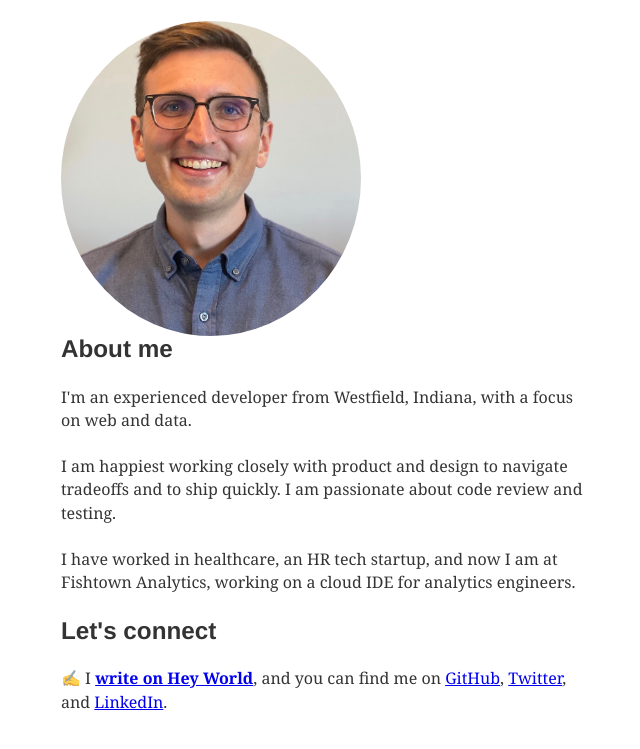
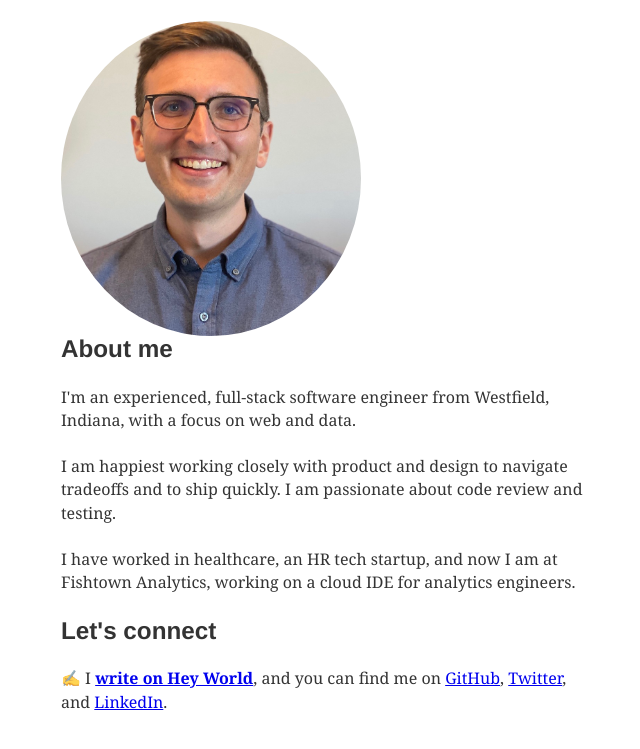
Before and after one commit to davidharting/personal-site, a Gatsby site: page / in a window 1280 px wide. Shown: the part 119-868 px from the top of the page, without its empty margins (318-958 px from the left). Built offline with nearby package versions, Linux system fonts and the light colour scheme; Gatsby itself is replaced by a stand-in of ours; what typography-theme-st-annes would draw is missing.

Commit message:
more cleanup

```diff
--- /dev/null
+++ b/src/components/Avatar.tsx
@@ -0,0 +1,33 @@
+import * as React from "react";
+import { graphql, useStaticQuery } from "gatsby";
+import { GatsbyImage, IGatsbyImageData } from "gatsby-plugin-image";
+
+interface Query {
+  avatar: {
+    childImageSharp: {
+      gatsbyImageData: IGatsbyImageData;
+    };
+  };
+}
+
+const Avatar: React.FC = () => {
+  const { avatar } = useStaticQuery<Query>(graphql`
+    query {
+      avatar: file(relativePath: { eq: "headshot-20200831.jpeg" }) {
+        childImageSharp {
+          gatsbyImageData(layout: CONSTRAINED, width: 300)
+        }
+      }
+    }
+  `);
+
+  return (
+    <GatsbyImage
+      alt="Headshot of David Harting"
+      image={avatar.childImageSharp.gatsbyImageData}
+      imgStyle={{ borderRadius: "50%" }}
+    />
+  );
+};
+
+export default Avatar;
--- a/src/pages/index.tsx
+++ b/src/pages/index.tsx
@@ -1,18 +1,12 @@
 import React from "react";
 import { graphql, PageProps } from "gatsby";
-import { GatsbyImage, IGatsbyImageData } from "gatsby-plugin-image";
-
+import Avatar from "../components/Avatar";
 import Emoji from "../components/Emoji";
 import Layout from "../components/Layout";
 import Seo from "../components/Seo";
 
 // TODO: Generate graphql query types
 interface QueryData {
-  avatar: {
-    childImageSharp: {
-      gatsbyImageData: IGatsbyImageData;
-    };
-  };
   site: {
     siteMetadata: {
       social: {
@@ -31,23 +25,16 @@ const Home: React.FC<PageProps<QueryData>> = ({ data }) => {
   return (
     <Layout>
       <Seo />
-
       <h1>Hi! I'm David Harting,</h1>
       <p>
         <span>and its a great day to build software</span>
         <Emoji alt="sunshine" emoji="☀️" />
       </p>
-
-      <GatsbyImage
-        alt="Headshot of David Harting"
-        image={data.avatar.childImageSharp.gatsbyImageData}
-        imgStyle={{ borderRadius: "50%" }}
-      />
-
+      <Avatar />
       <h2>About me</h2>
       <p>
-        I'm an experienced developer from Westfield, Indiana, with a focus on
-        web and data.
+        I'm an experienced, full-stack software engineer from Westfield,
+        Indiana, with a focus on web and data.
       </p>
       <p>
         I am happiest working closely with product and design to navigate
@@ -116,10 +103,5 @@ export const query = graphql`
         }
       }
     }
-    avatar: file(relativePath: { eq: "headshot-20200831.jpeg" }) {
-      childImageSharp {
-        gatsbyImageData(layout: CONSTRAINED, width: 300)
-      }
-    }
   }
 `;
```
